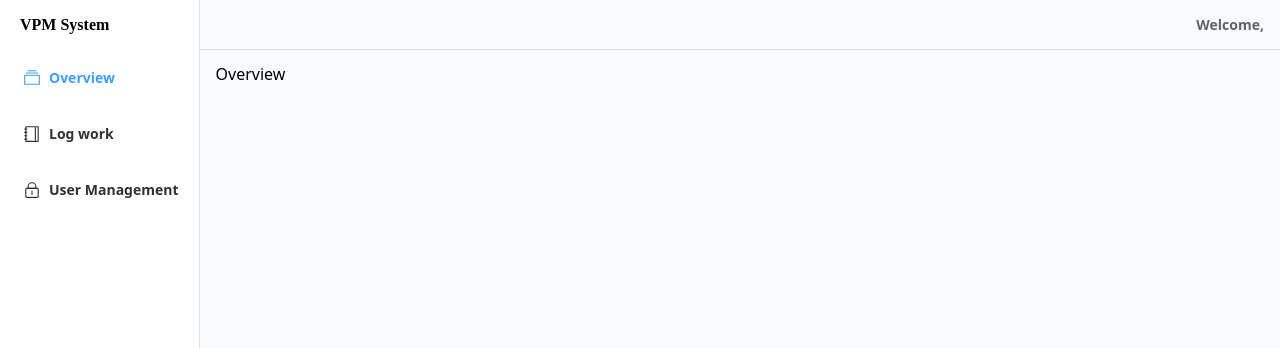
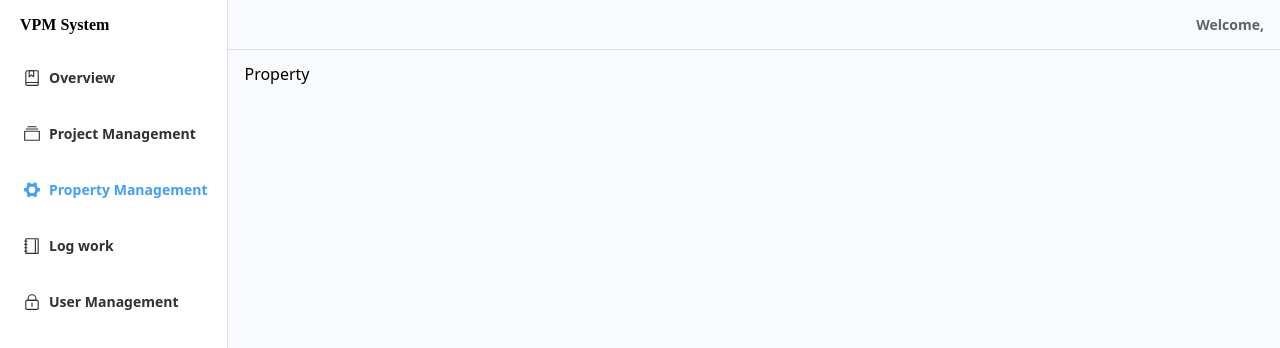
Before and after one commit to vinh-code-frontend/vpm-system, a Vue app: page /property-management in a window 1280 px wide. Before the commit this address led to /overview. Shown: the top 348 px of the page. Built offline with nearby package versions, Linux system fonts and the light colour scheme; no server answers; the database is empty; sample sign-in values are in the browser's storage; a web font is replaced by a local one.

Commit message:
[VPM] Add project, property bases, add vite jsx plugin

```diff
--- a/package.json
+++ b/package.json
@@ -14,6 +14,7 @@
   },
   "dependencies": {
     "@element-plus/icons-vue": "^2.3.1",
+    "@vitejs/plugin-vue-jsx": "^4.0.1",
     "axios": "^1.7.7",
     "element-plus": "^2.8.3",
     "firebase": "^10.13.1",
--- a/src/components/LeftMenu.vue
+++ b/src/components/LeftMenu.vue
@@ -1,6 +1,6 @@
 <script setup lang="ts">
 import { ElScrollbar, ElMenu, ElMenuItem, ElIcon } from 'element-plus'
-import { Files, Notebook, Lock } from '@element-plus/icons-vue'
+import { Files, Notebook, Lock, Tools, Collection } from '@element-plus/icons-vue'
 import { useRouter } from 'vue-router'
 
 const { currentRoute } = useRouter()
@@ -12,8 +12,16 @@ const { currentRoute } = useRouter()
     <el-scrollbar class="!h-[calc(100vh-var(--header-height))]">
       <el-menu :default-active="currentRoute.path" class="!border-0 font-semibold" router>
         <el-menu-item index="/overview">
+          <el-icon><Collection /></el-icon>
+          <template #title>Overview</template>
+        </el-menu-item>
+        <el-menu-item index="/project-management">
           <el-icon><Files /></el-icon>
-          <template #title>Overview</template>
+          <template #title>Project Management</template>
+        </el-menu-item>
+        <el-menu-item index="/property-management">
+          <el-icon><Tools /></el-icon>
+          <template #title>Property Management</template>
         </el-menu-item>
         <el-menu-item index="/log-work">
           <el-icon><Notebook /></el-icon>
--- a/src/router/index.ts
+++ b/src/router/index.ts
@@ -56,6 +56,22 @@ const router = createRouter({
             title: 'Log work'
           },
           component: () => import('../views/Setting/LogWork.vue')
+        },
+        {
+          path: '/project-management',
+          name: 'project-management',
+          meta: {
+            title: 'Project Management'
+          },
+          component: () => import('../views/Setting/ProjectManagement/ProjectManagement.vue')
+        },
+        {
+          path: '/property-management',
+          name: 'property-management',
+          meta: {
+            title: 'Property Management'
+          },
+          component: () => import('../views/Setting/PropertyManagement/PropertyManagement.vue')
         }
       ]
     },
--- a/src/views/Setting/LogWork.vue
+++ b/src/views/Setting/LogWork.vue
@@ -1,7 +1,12 @@
-<script setup lang="ts"></script>
+
+<script setup lang="ts">
+
+</script>
 
 <template>
   <div>Log work</div>
 </template>
 
-<style scoped lang="scss"></style>
+<style lang="scss" scoped>
+
+</style>
--- /dev/null
+++ b/src/views/Setting/ProjectManagement/ProjectManagement.vue
@@ -0,0 +1,7 @@
+<script setup lang="ts"></script>
+
+<template>
+  <div>Project</div>
+</template>
+
+<style lang="scss" scoped></style>
--- /dev/null
+++ b/src/views/Setting/PropertyManagement/PropertyManagement.vue
@@ -0,0 +1,7 @@
+<script setup lang="ts"></script>
+
+<template>
+  <div>Property</div>
+</template>
+
+<style lang="scss" scoped></style>
--- a/tsconfig.app.json
+++ b/tsconfig.app.json
@@ -1,11 +1,13 @@
 {
   "extends": "@vue/tsconfig/tsconfig.dom.json",
-  "include": ["env.d.ts", "src/**/*", "src/**/*.vue", "src/**/**/*", "src/**/**/*.vue"],
+  "include": ["env.d.ts", "src/**/*", "src/**/*.vue", "src/**/**/*", "src/**/**/*.vue", "src/**/**/*.tsx"],
   "exclude": ["src/**/__tests__/*"],
   "compilerOptions": {
     "composite": true,
     "tsBuildInfoFile": "./node_modules/.tmp/tsconfig.app.tsbuildinfo",
-
+    "jsx": "preserve",
+    "allowImportingTsExtensions": true,
+    "jsxImportSource": "vue",
     "baseUrl": ".",
     "paths": {
       "@/*": ["./src/*"]
--- a/vite.config.ts
+++ b/vite.config.ts
@@ -2,13 +2,14 @@ import { fileURLToPath, URL } from 'node:url'
 
 import { defineConfig } from 'vite'
 import vue from '@vitejs/plugin-vue'
+import vueJsx from '@vitejs/plugin-vue-jsx'
 
 // https://vitejs.dev/config/
 export default defineConfig({
   server: {
     port: 1231
   },
-  plugins: [vue()],
+  plugins: [vue(), vueJsx()],
 
   resolve: {
     alias: {
```
Also changed, not shown: src/types/Project.ts (indentation only).
